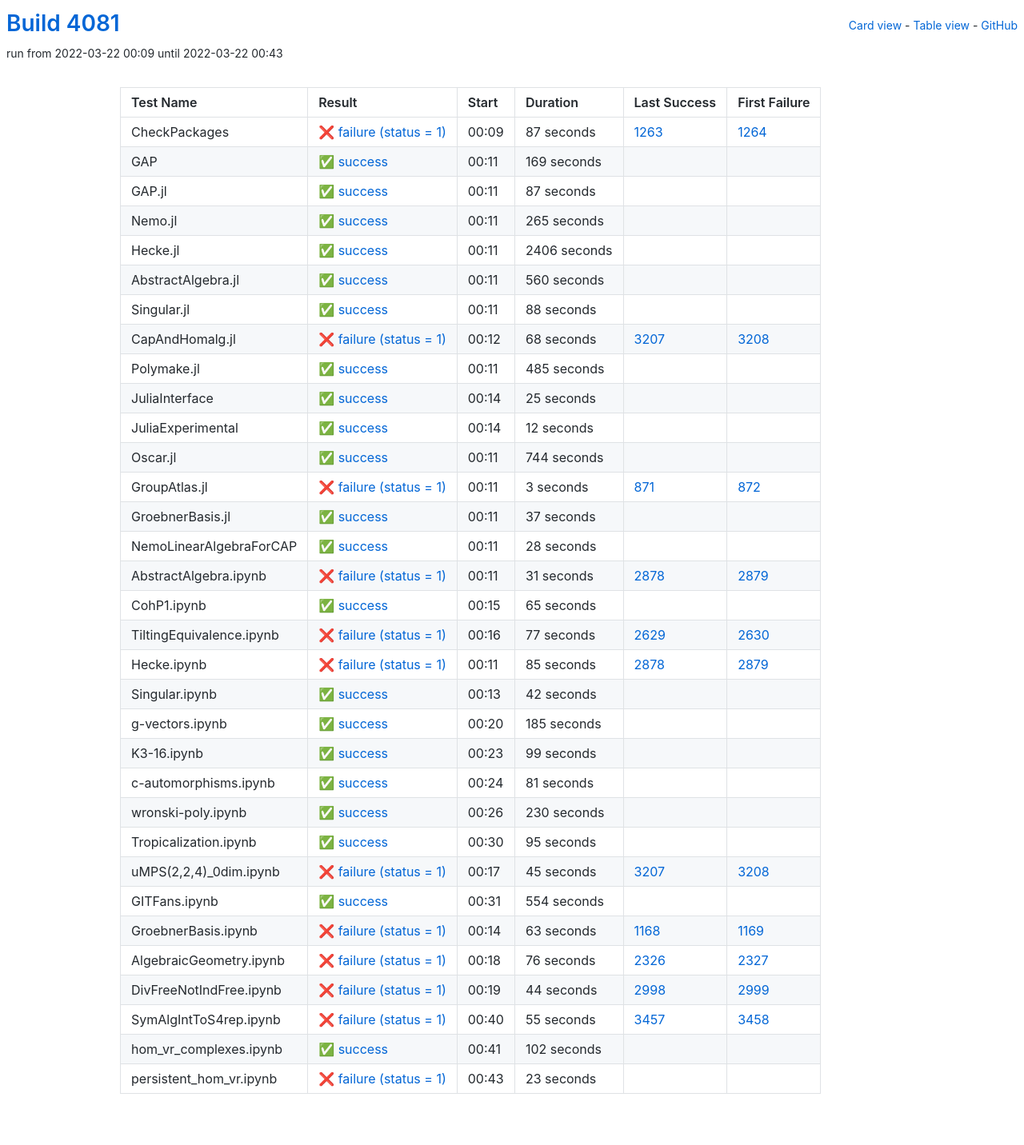
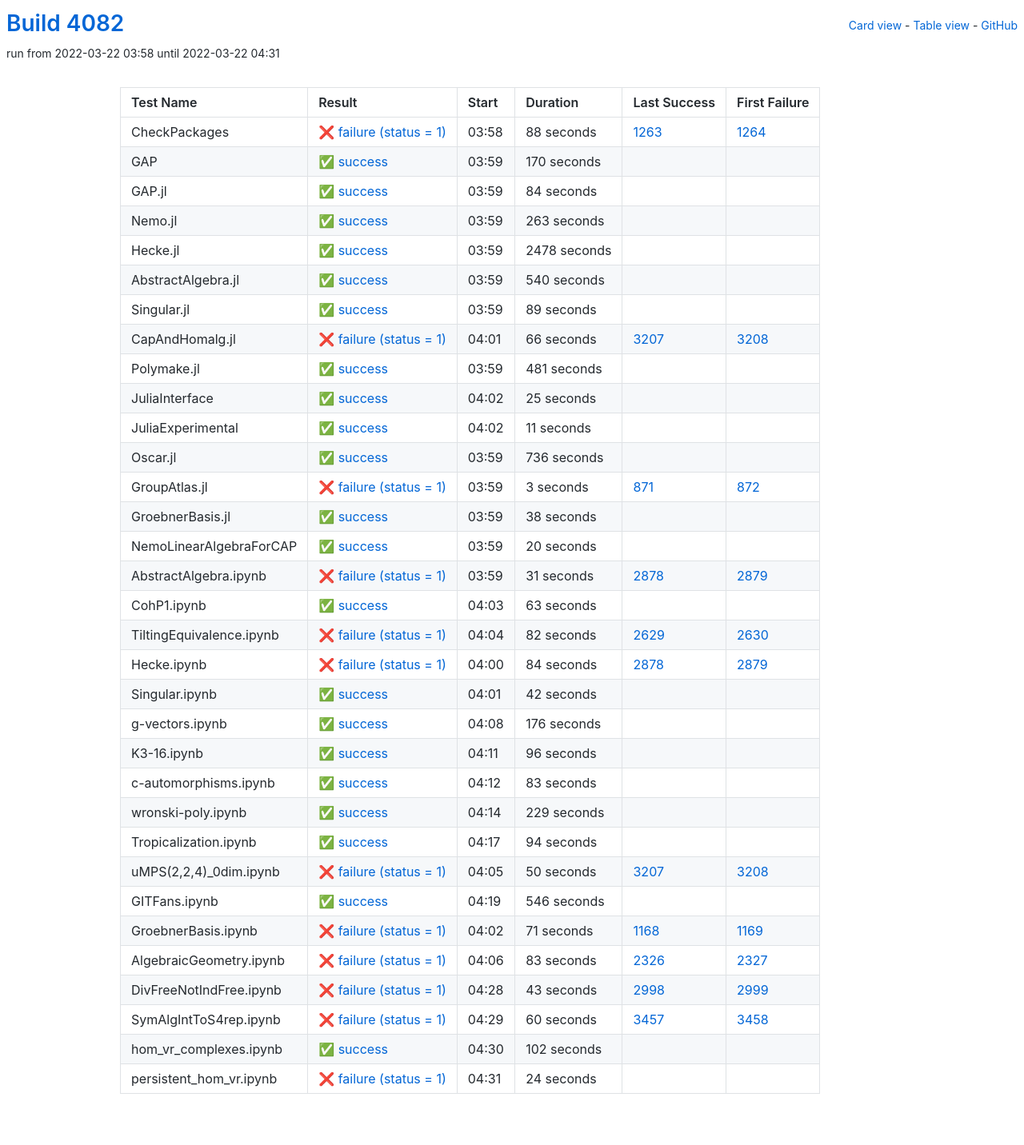
Before and after one commit to oscar-system/oscar-ci-status-stable, a Jekyll site: the page built from table.html, in a window 1280 px wide. Shown: the whole page at 80% size. Built offline with Jekyll 4.4.1, drawn with Linux system fonts in a browser that asks for light colours.

Commit message:
Build #4082

```diff
--- a/_data/ci.yml
+++ b/_data/ci.yml
@@ -1,6 +1,6 @@
 ---
-build: 4081
-build_url: https://oscarci.mathematik.uni-kl.de/job/oscar-stable/4081/
+build: 4082
+build_url: https://oscarci.mathematik.uni-kl.de/job/oscar-stable/4082/
 job: oscar-stable
 organization: oscar-system
 repo: oscar-ci-status-stable
@@ -8,116 +8,116 @@ repourl: https://github.com/oscar-system/oscar-ci-status-stable
 tests:
 - name: CheckPackages
   id: checkpackages
-  log: https://oscarci.mathematik.uni-kl.de/job/oscar-stable/4081/artifact/logs/build-4081/CheckPackages.log
-  start: 2022-03-22 00:09
+  log: https://oscarci.mathematik.uni-kl.de/job/oscar-stable/4082/artifact/logs/build-4082/CheckPackages.log
+  start: 2022-03-22 03:58
   success: false
   exitcode: 1
   status: failure
-  duration: 87
+  duration: 88
   last_success: 1263
   last_success_url: https://oscarci.mathematik.uni-kl.de/job/oscar-stable/1263/
   first_failure: 1264
   first_failure_url: https://oscarci.mathematik.uni-kl.de/job/oscar-stable/1264/
 - name: GAP
   id: gap
-  log: https://oscarci.mathematik.uni-kl.de/job/oscar-stable/4081/artifact/logs/build-4081/GAP.log
-  start: 2022-03-22 00:11
+  log: https://oscarci.mathematik.uni-kl.de/job/oscar-stable/4082/artifact/logs/build-4082/GAP.log
+  start: 2022-03-22 03:59
   success: true
   exitcode: 0
   status: success
-  duration: 169
+  duration: 170
   last_success: false
   last_success_url:
   first_failure: false
   first_failure_url:
 - name: GAP.jl
   id: gap-jl
-  log: https://oscarci.mathematik.uni-kl.de/job/oscar-stable/4081/artifact/logs/build-4081/GAP.jl.log
-  start: 2022-03-22 00:11
+  log: https://oscarci.mathematik.uni-kl.de/job/oscar-stable/4082/artifact/logs/build-4082/GAP.jl.log
+  start: 2022-03-22 03:59
   success: true
   exitcode: 0
   status: success
-  duration: 87
+  duration: 84
   last_success: false
   last_success_url:
   first_failure: false
   first_failure_url:
 - name: Nemo.jl
   id: nemo-jl
-  log: https://oscarci.mathematik.uni-kl.de/job/oscar-stable/4081/artifact/logs/build-4081/Nemo.jl.log
-  start: 2022-03-22 00:11
+  log: https://oscarci.mathematik.uni-kl.de/job/oscar-stable/4082/artifact/logs/build-4082/Nemo.jl.log
+  start: 2022-03-22 03:59
   success: true
   exitcode: 0
   status: success
-  duration: 265
+  duration: 263
   last_success: false
   last_success_url:
   first_failure: false
   first_failure_url:
 - name: Hecke.jl
   id: hecke-jl
-  log: https://oscarci.mathematik.uni-kl.de/job/oscar-stable/4081/artifact/logs/build-4081/Hecke.jl.log
-  start: 2022-03-22 00:11
+  log: https://oscarci.mathematik.uni-kl.de/job/oscar-stable/4082/artifact/logs/build-4082/Hecke.jl.log
+  start: 2022-03-22 03:59
   success: true
   exitcode: 0
   status: success
-  duration: 2406
+  duration: 2478
   last_success: false
   last_success_url:
   first_failure: false
   first_failure_url:
 - name: AbstractAlgebra.jl
   id: abstractalgebra-jl
-  log: https://oscarci.mathematik.uni-kl.de/job/oscar-stable/4081/artifact/logs/build-4081/AbstractAlgebra.jl.log
-  start: 2022-03-22 00:11
+  log: https://oscarci.mathematik.uni-kl.de/job/oscar-stable/4082/artifact/logs/build-4082/AbstractAlgebra.jl.log
+  start: 2022-03-22 03:59
   success: true
   exitcode: 0
   status: success
-  duration: 560
+  duration: 540
   last_success: false
   last_success_url:
   first_failure: false
   first_failure_url:
 - name: Singular.jl
   id: singular-jl
-  log: https://oscarci.mathematik.uni-kl.de/job/oscar-stable/4081/artifact/logs/build-4081/Singular.jl.log
-  start: 2022-03-22 00:11
+  log: https://oscarci.mathematik.uni-kl.de/job/oscar-stable/4082/artifact/logs/build-4082/Singular.jl.log
+  start: 2022-03-22 03:59
   success: true
   exitcode: 0
   status: success
-  duration: 88
+  duration: 89
   last_success: false
   last_success_url:
   first_failure: false
   first_failure_url:
 - name: CapAndHomalg.jl
   id: capandhomalg-jl
-  log: https://oscarci.mathematik.uni-kl.de/job/oscar-stable/4081/artifact/logs/build-4081/CapAndHomalg.jl.log
-  start: 2022-03-22 00:12
+  log: https://oscarci.mathematik.uni-kl.de/job/oscar-stable/4082/artifact/logs/build-4082/CapAndHomalg.jl.log
+  start: 2022-03-22 04:01
   success: false
   exitcode: 1
   status: failure
-  duration: 68
+  duration: 66
   last_success: 3207
   last_success_url: https://oscarci.mathematik.uni-kl.de/job/oscar-stable/3207/
   first_failure: 3208
   first_failure_url: https://oscarci.mathematik.uni-kl.de/job/oscar-stable/3208/
 - name: Polymake.jl
   id: polymake-jl
-  log: https://oscarci.mathematik.uni-kl.de/job/oscar-stable/4081/artifact/logs/build-4081/Polymake.jl.log
-  start: 2022-03-22 00:11
+  log: https://oscarci.mathematik.uni-kl.de/job/oscar-stable/4082/artifact/logs/build-4082/Polymake.jl.log
+  start: 2022-03-22 03:59
   success: true
   exitcode: 0
   status: success
-  duration: 485
+  duration: 481
   last_success: false
   last_success_url:
   first_failure: false
   first_failure_url:
 - name: JuliaInterface
   id: juliainterface
-  log: https://oscarci.mathematik.uni-kl.de/job/oscar-stable/4081/artifact/logs/build-4081/JuliaInterface.log
-  start: 2022-03-22 00:14
+  log: https://oscarci.mathematik.uni-kl.de/job/oscar-stable/4082/artifact/logs/build-4082/JuliaInterface.log
+  start: 2022-03-22 04:02
   success: true
   exitcode: 0
   status: success
@@ -128,32 +128,32 @@ tests:
   first_failure_url:
 - name: JuliaExperimental
   id: juliaexperimental
-  log: https://oscarci.mathematik.uni-kl.de/job/oscar-stable/4081/artifact/logs/build-4081/JuliaExperimental.log
-  start: 2022-03-22 00:14
+  log: https://oscarci.mathematik.uni-kl.de/job/oscar-stable/4082/artifact/logs/build-4082/JuliaExperimental.log
+  start: 2022-03-22 04:02
   success: true
   exitcode: 0
   status: success
-  duration: 12
+  duration: 11
   last_success: false
   last_success_url:
   first_failure: false
   first_failure_url:
 - name: Oscar.jl
   id: oscar-jl
-  log: https://oscarci.mathematik.uni-kl.de/job/oscar-stable/4081/artifact/logs/build-4081/Oscar.jl.log
-  start: 2022-03-22 00:11
+  log: https://oscarci.mathematik.uni-kl.de/job/oscar-stable/4082/artifact/logs/build-4082/Oscar.jl.log
+  start: 2022-03-22 03:59
   success: true
   exitcode: 0
   status: success
-  duration: 744
+  duration: 736
   last_success: false
   last_success_url:
   first_failure: false
   first_failure_url:
 - name: GroupAtlas.jl
   id: groupatlas-jl
-  log: https://oscarci.mathematik.uni-kl.de/job/oscar-stable/4081/artifact/logs/build-4081/GroupAtlas.jl.log
-  start: 2022-03-22 00:11
+  log: https://oscarci.mathematik.uni-kl.de/job/oscar-stable/4082/artifact/logs/build-4082/GroupAtlas.jl.log
+  start: 2022-03-22 03:59
   success: false
   exitcode: 1
   status: failure
@@ -164,32 +164,32 @@ tests:
   first_failure_url: https://oscarci.mathematik.uni-kl.de/job/oscar-stable/872/
 - name: GroebnerBasis.jl
   id: groebnerbasis-jl
-  log: https://oscarci.mathematik.uni-kl.de/job/oscar-stable/4081/artifact/logs/build-4081/GroebnerBasis.jl.log
-  start: 2022-03-22 00:11
+  log: https://oscarci.mathematik.uni-kl.de/job/oscar-stable/4082/artifact/logs/build-4082/GroebnerBasis.jl.log
+  start: 2022-03-22 03:59
   success: true
   exitcode: 0
   status: success
-  duration: 37
+  duration: 38
   last_success: false
   last_success_url:
   first_failure: false
   first_failure_url:
 - name: NemoLinearAlgebraForCAP
   id: nemolinearalgebraforcap
-  log: https://oscarci.mathematik.uni-kl.de/job/oscar-stable/4081/artifact/logs/build-4081/NemoLinearAlgebraForCAP.log
-  start: 2022-03-22 00:11
+  log: https://oscarci.mathematik.uni-kl.de/job/oscar-stable/4082/artifact/logs/build-4082/NemoLinearAlgebraForCAP.log
+  start: 2022-03-22 03:59
   success: true
   exitcode: 0
   status: success
-  duration: 28
+  duration: 20
   last_success: false
   last_success_url:
   first_failure: false
   first_failure_url:
 - name: AbstractAlgebra.ipynb
   id: abstractalgebra-ipynb
-  log: https://oscarci.mathematik.uni-kl.de/job/oscar-stable/4081/artifact/logs/build-4081/AbstractAlgebra.ipynb.log
-  start: 2022-03-22 00:11
+  log: https://oscarci.mathematik.uni-kl.de/job/oscar-stable/4082/artifact/logs/build-4082/AbstractAlgebra.ipynb.log
+  start: 2022-03-22 03:59
   success: false
   exitcode: 1
   status: failure
@@ -200,44 +200,44 @@ tests:
   first_failure_url: https://oscarci.mathematik.uni-kl.de/job/oscar-stable/2879/
 - name: CohP1.ipynb
   id: cohp1-ipynb
-  log: https://oscarci.mathematik.uni-kl.de/job/oscar-stable/4081/artifact/logs/build-4081/CohP1.ipynb.log
-  start: 2022-03-22 00:15
+  log: https://oscarci.mathematik.uni-kl.de/job/oscar-stable/4082/artifact/logs/build-4082/CohP1.ipynb.log
+  start: 2022-03-22 04:03
   success: true
   exitcode: 0
   status: success
-  duration: 65
+  duration: 63
   last_success: false
   last_success_url:
   first_failure: false
   first_failure_url:
 - name: TiltingEquivalence.ipynb
   id: tiltingequivalence-ipynb
-  log: https://oscarci.mathematik.uni-kl.de/job/oscar-stable/4081/artifact/logs/build-4081/TiltingEquivalence.ipynb.log
-  start: 2022-03-22 00:16
+  log: https://oscarci.mathematik.uni-kl.de/job/oscar-stable/4082/artifact/logs/build-4082/TiltingEquivalence.ipynb.log
+  start: 2022-03-22 04:04
   success: false
   exitcode: 1
   status: failure
-  duration: 77
+  duration: 82
   last_success: 2629
   last_success_url: https://oscarci.mathematik.uni-kl.de/job/oscar-stable/2629/
   first_failure: 2630
   first_failure_url: https://oscarci.mathematik.uni-kl.de/job/oscar-stable/2630/
 - name: Hecke.ipynb
   id: hecke-ipynb
-  log: https://oscarci.mathematik.uni-kl.de/job/oscar-stable/4081/artifact/logs/build-4081/Hecke.ipynb.log
-  start: 2022-03-22 00:11
+  log: https://oscarci.mathematik.uni-kl.de/job/oscar-stable/4082/artifact/logs/build-4082/Hecke.ipynb.log
+  start: 2022-03-22 04:00
   success: false
   exitcode: 1
   status: failure
-  duration: 85
+  duration: 84
   last_success: 2878
   last_success_url: https://oscarci.mathematik.uni-kl.de/job/oscar-stable/2878/
   first_failure: 2879
   first_failure_url: https://oscarci.mathematik.uni-kl.de/job/oscar-stable/2879/
 - name: Singular.ipynb
   id: singular-ipynb
-  log: https://oscarci.mathematik.uni-kl.de/job/oscar-stable/4081/artifact/logs/build-4081/Singular.ipynb.log
-  start: 2022-03-22 00:13
+  log: https://oscarci.mathematik.uni-kl.de/job/oscar-stable/4082/artifact/logs/build-4082/Singular.ipynb.log
+  start: 2022-03-22 04:01
   success: true
   exitcode: 0
   status: success
@@ -248,140 +248,140 @@ tests:
   first_failure_url:
 - name: g-vectors.ipynb
   id: g-vectors-ipynb
-  log: https://oscarci.mathematik.uni-kl.de/job/oscar-stable/4081/artifact/logs/build-4081/g-vectors.ipynb.log
-  start: 2022-03-22 00:20
+  log: https://oscarci.mathematik.uni-kl.de/job/oscar-stable/4082/artifact/logs/build-4082/g-vectors.ipynb.log
+  start: 2022-03-22 04:08
   success: true
   exitcode: 0
   status: success
-  duration: 185
+  duration: 176
   last_success: false
   last_success_url:
   first_failure: false
   first_failure_url:
 - name: K3-16.ipynb
   id: k3-16-ipynb
-  log: https://oscarci.mathematik.uni-kl.de/job/oscar-stable/4081/artifact/logs/build-4081/K3-16.ipynb.log
-  start: 2022-03-22 00:23
+  log: https://oscarci.mathematik.uni-kl.de/job/oscar-stable/4082/artifact/logs/build-4082/K3-16.ipynb.log
+  start: 2022-03-22 04:11
   success: true
   exitcode: 0
   status: success
-  duration: 99
+  duration: 96
   last_success: false
   last_success_url:
   first_failure: false
   first_failure_url:
 - name: c-automorphisms.ipynb
   id: c-automorphisms-ipynb
-  log: https://oscarci.mathematik.uni-kl.de/job/oscar-stable/4081/artifact/logs/build-4081/c-automorphisms.ipynb.log
-  start: 2022-03-22 00:24
+  log: https://oscarci.mathematik.uni-kl.de/job/oscar-stable/4082/artifact/logs/build-4082/c-automorphisms.ipynb.log
+  start: 2022-03-22 04:12
   success: true
   exitcode: 0
   status: success
-  duration: 81
+  duration: 83
   last_success: false
   last_success_url:
   first_failure: false
   first_failure_url:
 - name: wronski-poly.ipynb
   id: wronski-poly-ipynb
-  log: https://oscarci.mathematik.uni-kl.de/job/oscar-stable/4081/artifact/logs/build-4081/wronski-poly.ipynb.log
-  start: 2022-03-22 00:26
+  log: https://oscarci.mathematik.uni-kl.de/job/oscar-stable/4082/artifact/logs/build-4082/wronski-poly.ipynb.log
+  start: 2022-03-22 04:14
   success: true
   exitcode: 0
   status: success
-  duration: 230
+  duration: 229
   last_success: false
   last_success_url:
   first_failure: false
   first_failure_url:
 - name: Tropicalization.ipynb
   id: tropicalization-ipynb
-  log: https://oscarci.mathematik.uni-kl.de/job/oscar-stable/4081/artifact/logs/build-4081/Tropicalization.ipynb.log
-  start: 2022-03-22 00:30
+  log: https://oscarci.mathematik.uni-kl.de/job/oscar-stable/4082/artifact/logs/build-4082/Tropicalization.ipynb.log
+  start: 2022-03-22 04:17
   success: true
   exitcode: 0
   status: success
-  duration: 95
+  duration: 94
   last_success: false
   last_success_url:
   first_failure: false
   first_failure_url:
 - name: uMPS(2,2,4)_0dim.ipynb
   id: umps-2-2-4-0dim-ipynb
-  log: https://oscarci.mathematik.uni-kl.de/job/oscar-stable/4081/artifact/logs/build-4081/uMPS-2-2-4-_0dim.ipynb.log
-  start: 2022-03-22 00:17
+  log: https://oscarci.mathematik.uni-kl.de/job/oscar-stable/4082/artifact/logs/build-4082/uMPS-2-2-4-_0dim.ipynb.log
+  start: 2022-03-22 04:05
   success: false
   exitcode: 1
   status: failure
-  duration: 45
+  duration: 50
   last_success: 3207
   last_success_url: https://oscarci.mathematik.uni-kl.de/job/oscar-stable/3207/
   first_failure: 3208
   first_failure_url: https://oscarci.mathematik.uni-kl.de/job/oscar-stable/3208/
 - name: GITFans.ipynb
   id: gitfans-ipynb
-  log: https://oscarci.mathematik.uni-kl.de/job/oscar-stable/4081/artifact/logs/build-4081/GITFans.ipynb.log
-  start: 2022-03-22 00:31
+  log: https://oscarci.mathematik.uni-kl.de/job/oscar-stable/4082/artifact/logs/build-4082/GITFans.ipynb.log
+  start: 2022-03-22 04:19
   success: true
   exitcode: 0
   status: success
-  duration: 554
+  duration: 546
   last_success: false
   last_success_url:
   first_failure: false
   first_failure_url:
 - name: GroebnerBasis.ipynb
   id: groebnerbasis-ipynb
-  log: https://oscarci.mathematik.uni-kl.de/job/oscar-stable/4081/artifact/logs/build-4081/GroebnerBasis.ipynb.log
-  start: 2022-03-22 00:14
+  log: https://oscarci.mathematik.uni-kl.de/job/oscar-stable/4082/artifact/logs/build-4082/GroebnerBasis.ipynb.log
+  start: 2022-03-22 04:02
   success: false
   exitcode: 1
   status: failure
-  duration: 63
+  duration: 71
   last_success: 1168
   last_success_url: https://oscarci.mathematik.uni-kl.de/job/oscar-stable/1168/
   first_failure: 1169
   first_failure_url: https://oscarci.mathematik.uni-kl.de/job/oscar-stable/1169/
 - name: AlgebraicGeometry.ipynb
   id: algebraicgeometry-ipynb
-  log: https://oscarci.mathematik.uni-kl.de/job/oscar-stable/4081/artifact/logs/build-4081/AlgebraicGeometry.ipynb.log
-  start: 2022-03-22 00:18
+  log: https://oscarci.mathematik.uni-kl.de/job/oscar-stable/4082/artifact/logs/build-4082/AlgebraicGeometry.ipynb.log
+  start: 2022-03-22 04:06
   success: false
   exitcode: 1
   status: failure
-  duration: 76
+  duration: 83
   last_success: 2326
   last_success_url: https://oscarci.mathematik.uni-kl.de/job/oscar-stable/2326/
   first_failure: 2327
   first_failure_url: https://oscarci.mathematik.uni-kl.de/job/oscar-stable/2327/
 - name: DivFreeNotIndFree.ipynb
   id: divfreenotindfree-ipynb
-  log: https://oscarci.mathematik.uni-kl.de/job/oscar-stable/4081/artifact/logs/build-4081/DivFreeNotIndFree.ipynb.log
-  start: 2022-03-22 00:19
+  log: https://oscarci.mathematik.uni-kl.de/job/oscar-stable/4082/artifact/logs/build-4082/DivFreeNotIndFree.ipynb.log
+  start: 2022-03-22 04:28
   success: false
   exitcode: 1
   status: failure
-  duration: 44
+  duration: 43
   last_success: 2998
   last_success_url: https://oscarci.mathematik.uni-kl.de/job/oscar-stable/2998/
   first_failure: 2999
   first_failure_url: https://oscarci.mathematik.uni-kl.de/job/oscar-stable/2999/
 - name: SymAlgIntToS4rep.ipynb
   id: symalginttos4rep-ipynb
-  log: https://oscarci.mathematik.uni-kl.de/job/oscar-stable/4081/artifact/logs/build-4081/SymAlgIntToS4rep.ipynb.log
-  start: 2022-03-22 00:40
+  log: https://oscarci.mathematik.uni-kl.de/job/oscar-stable/4082/artifact/logs/build-4082/SymAlgIntToS4rep.ipynb.log
+  start: 2022-03-22 04:29
   success: false
   exitcode: 1
   status: failure
-  duration: 55
+  duration: 60
   last_success: 3457
   last_success_url: https://oscarci.mathematik.uni-kl.de/job/oscar-stable/3457/
   first_failure: 3458
   first_failure_url: https://oscarci.mathematik.uni-kl.de/job/oscar-stable/3458/
 - name: hom_vr_complexes.ipynb
   id: hom-vr-complexes-ipynb
-  log: https://oscarci.mathematik.uni-kl.de/job/oscar-stable/4081/artifact/logs/build-4081/hom_vr_complexes.ipynb.log
-  start: 2022-03-22 00:41
+  log: https://oscarci.mathematik.uni-kl.de/job/oscar-stable/4082/artifact/logs/build-4082/hom_vr_complexes.ipynb.log
+  start: 2022-03-22 04:30
   success: true
   exitcode: 0
   status: success
@@ -392,12 +392,12 @@ tests:
   first_failure_url:
 - name: persistent_hom_vr.ipynb
   id: persistent-hom-vr-ipynb
-  log: https://oscarci.mathematik.uni-kl.de/job/oscar-stable/4081/artifact/logs/build-4081/persistent_hom_vr.ipynb.log
-  start: 2022-03-22 00:43
+  log: https://oscarci.mathematik.uni-kl.de/job/oscar-stable/4082/artifact/logs/build-4082/persistent_hom_vr.ipynb.log
+  start: 2022-03-22 04:31
   success: false
   exitcode: 1
   status: failure
-  duration: 23
+  duration: 24
   last_success: false
   last_success_url:
   first_failure: false
```
Also changed, not shown: README.md.
